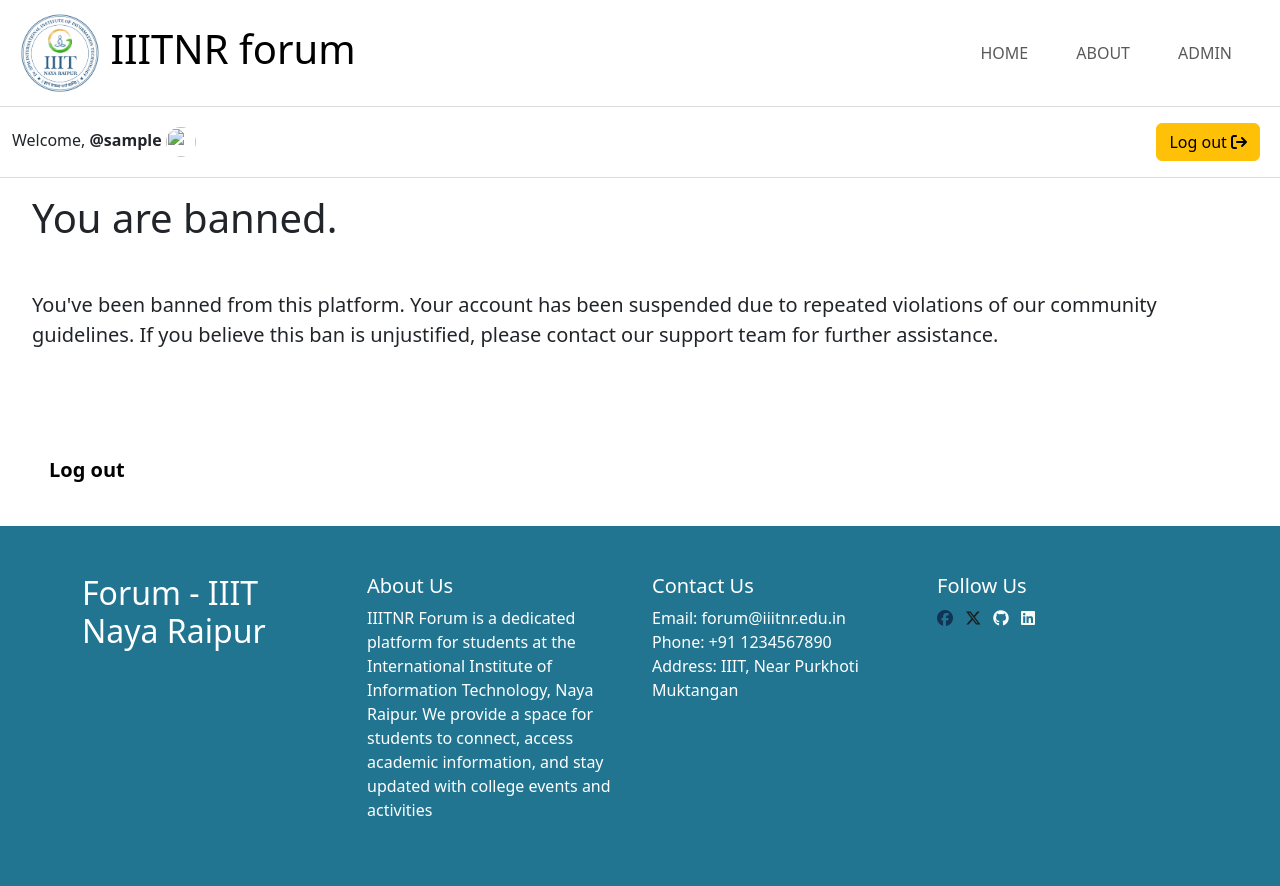
After one commit to DevWarriors-IIITNR/forum-website, a Django app: template templates/youarebanned.html in a window 1280 px wide. The commit adds this page. Run offline with Django 5.2, Linux system fonts and the light colour scheme; the template is opened without the code that fills it, so the values that code supplies are empty; the visitor is signed in with stand-in values (Sample User, id 1); some libraries are stand-ins or nearby versions.

Commit message:
Add dynamic colorscheme using prefers-color-scheme

```diff
--- a/Forum/models.py
+++ b/Forum/models.py
@@ -94,6 +94,8 @@ class CommentForm(ModelForm):
                     "cols": "auto",
                     "class": "mb-3 form-control",
                     "placeholder": "Your comment here...",
+                    "hx-swap-oob": "true",
+                    "id": "commentBox",
                 }
             )
         }
--- a/Forum/urls.py
+++ b/Forum/urls.py
@@ -7,7 +7,8 @@ urlpatterns = [
     path("newpost/", views.newpost, name="newpost"),
     path("signin/", views.pleasesignin, name="signin"),
     path("logout/", views.logout_view, name="logout"),
+    path("you_are_banned/", views.banned_view, name="banned"),
     path("viewpost/<int:pk>", views.viewpost, name="viewpost"),
     path("deletepost/<int:pk>", views.delete_post, name="delete_post"),
-    #    path("deletecomment/<int:pk>", views.delete_comment, name="delete_comment"),
+    path("deletecomment/<int:pk>", views.delete_comment, name="delete_comment"),
 ]
--- /dev/null
+++ b/static/colorscheme.js
@@ -0,0 +1,92 @@
+/*!
+ * Color mode toggler for Bootstrap's docs (https://getbootstrap.com/)
+ * Copyright 2011-2024 The Bootstrap Authors
+ * Licensed under the Creative Commons Attribution 3.0 Unported License.
+ */
+
+(() => {
+  "use strict";
+
+  const getStoredTheme = () => localStorage.getItem("theme");
+  const setStoredTheme = (theme) => localStorage.setItem("theme", theme);
+
+  const getPreferredTheme = () => {
+    const storedTheme = getStoredTheme();
+    if (storedTheme) {
+      return storedTheme;
+    }
+
+    return window.matchMedia("(prefers-color-scheme: dark)").matches
+      ? "dark"
+      : "light";
+  };
+
+  const setTheme = (theme) => {
+    if (theme === "auto") {
+      document.documentElement.setAttribute(
+        "data-bs-theme",
+        window.matchMedia("(prefers-color-scheme: dark)").matches
+          ? "dark"
+          : "light",
+      );
+    } else {
+      document.documentElement.setAttribute("data-bs-theme", theme);
+    }
+  };
+
+  setTheme(getPreferredTheme());
+
+  const showActiveTheme = (theme, focus = false) => {
+    const themeSwitcher = document.querySelector("#bd-theme");
+
+    if (!themeSwitcher) {
+      return;
+    }
+
+    const themeSwitcherText = document.querySelector("#bd-theme-text");
+    const activeThemeIcon = document.querySelector(".theme-icon-active use");
+    const btnToActive = document.querySelector(
+      `[data-bs-theme-value="${theme}"]`,
+    );
+    const svgOfActiveBtn = btnToActive
+      .querySelector("svg use")
+      .getAttribute("href");
+
+    document.querySelectorAll("[data-bs-theme-value]").forEach((element) => {
+      element.classList.remove("active");
+      element.setAttribute("aria-pressed", "false");
+    });
+
+    btnToActive.classList.add("active");
+    btnToActive.setAttribute("aria-pressed", "true");
+    activeThemeIcon.setAttribute("href", svgOfActiveBtn);
+    const themeSwitcherLabel = `${themeSwitcherText.textContent} (${btnToActive.dataset.bsThemeValue})`;
+    themeSwitcher.setAttribute("aria-label", themeSwitcherLabel);
+
+    if (focus) {
+      themeSwitcher.focus();
+    }
+  };
+
+  window
+    .matchMedia("(prefers-color-scheme: dark)")
+    .addEventListener("change", () => {
+      const storedTheme = getStoredTheme();
+      if (storedTheme !== "light" && storedTheme !== "dark") {
+        setTheme(getPreferredTheme());
+      }
+    });
+
+  window.addEventListener("DOMContentLoaded", () => {
+    showActiveTheme(getPreferredTheme());
+
+    document.querySelectorAll("[data-bs-theme-value]").forEach((toggle) => {
+      toggle.addEventListener("click", () => {
+        const theme = toggle.getAttribute("data-bs-theme-value");
+        setStoredTheme(theme);
+        setTheme(theme);
+        showActiveTheme(theme, true);
+      });
+    });
+  });
+})();
--- a/templates/base.html
+++ b/templates/base.html
@@ -1,7 +1,7 @@
 {% load static %}
 {% load socialaccount %}
 <!doctype html>
-<html data-bs-theme="forum-light" lang="en">
+<html lang="en">
   <head>
     <meta charset="UTF-8" />
     <meta name="viewport" content="width=device-width, initial-scale=1" />
@@ -14,6 +14,7 @@
     />
     <script src="{% static 'vendor/htmx.min.js' %}" defer></script>
     <script src="{% static 'vendor/bootstrap/bootstrap.bundle.min.js' %}" defer></script>
+    <script src="{% static 'colorscheme.js' %}"></script>
     <link
       href="{% static 'vendor/fontawesome/css/fontawesome.css' %}"
       rel="stylesheet"
@@ -71,7 +72,7 @@
       </nav>
           <hr class="bg-secondary m-0 border-top border-secondary" />
       {% if user.is_authenticated %}
-      <div class="d-flex container-fluid align-items-center justify-content-between my-3 text-end"><div>Welcome, <img src="{{ user.profile.picture }}" class="rounded-circle" height="30px" width="30px"> <strong>{{user.username}}</strong></div> <a class="btn btn-warning mx-2" href="/logout">Log out <i class="fa fa-arrow-right-from-bracket"></i></a></div>
+      <div class="d-flex container-fluid align-items-center justify-content-between my-3 text-end"><div>Welcome, <strong>@{{request.user}}</strong> <img src="{{ user.profile.picture }}" class="rounded-circle" height="30px" width="30px"></div> <a class="btn btn-warning mx-2" href="/logout">Log out <i class="fa fa-arrow-right-from-bracket"></i></a></div>
       {% else %}
       <form action="{% provider_login_url 'google' %}" method="post" class="container-fluid align-middle my-3 text-end">
         {% csrf_token %}
--- a/templates/partials/postlist.html
+++ b/templates/partials/postlist.html
@@ -1,5 +1,5 @@
 {% for post in posts %}
-<div class="card my-2" style="background-color: #f8f8f5; color: #151515">
+<div class="card my-2" style="/*background-color: #f8f8f5; color: #151515*/">
   <div class="card-body">
     <div id="card-header" class="d-flex justify-content-between">
       <a class="link-body-emphasis" href="{% url 'viewpost' post.pk %}">
--- a/templates/viewpost.html
+++ b/templates/viewpost.html
@@ -19,7 +19,7 @@
 
 
 <div class="container-fluid mb-3">
-  <form hx-post="{% url 'viewpost' post.pk %}" hx-swap="innerHTML" hx-target="#commentList" class="post-form">
+  <form hx-post="{% url 'viewpost' post.pk %}" hx-swap="innerHTML" hx-target="#commentList" hx-on::before-request="document.querySelector('#commentBox').value=''" class="post-form">
     {% csrf_token %}
     {{ form.as_p }}
     <button type="submit" class="btn btn-default save btn-primary mt-1 mb-5">Submit</button>
--- /dev/null
+++ b/templates/youarebanned.html
@@ -0,0 +1,15 @@
+{% extends 'base.html' %}
+{% block content %}
+
+<div class="cover-container d-flex w-100 h-100 p-3 mx-auto flex-column">
+  <main class="px-3">
+    <h1 class="mb-5">You are banned.</h1>
+    <p class="lead pb-5 mb-5">You've been banned from this platform. Your account has been suspended due to repeated violations of our community guidelines. If you believe this ban is unjustified, please contact our support team for further assistance.</p>
+    <p class="lead">
+      <a href="/logout" class="btn btn-lg btn-light fw-bold border-white bg-white"
+        >Log out</a
+      >
+    </p>
+  </main>
+</div>
+{% endblock content %}
```
Also changed, not shown: Forum/views.py (+33 -3 lines), templates/partials/commentlist.html (+13 -1 lines).
